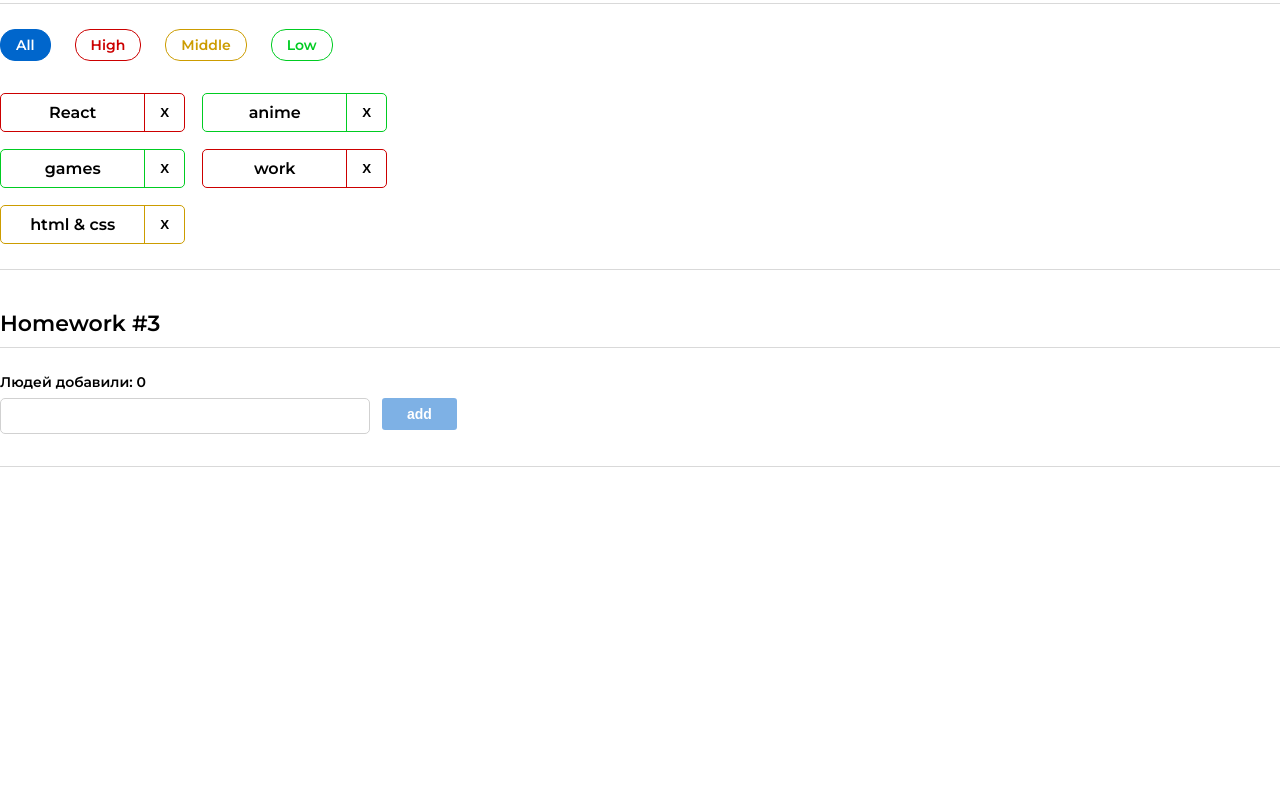
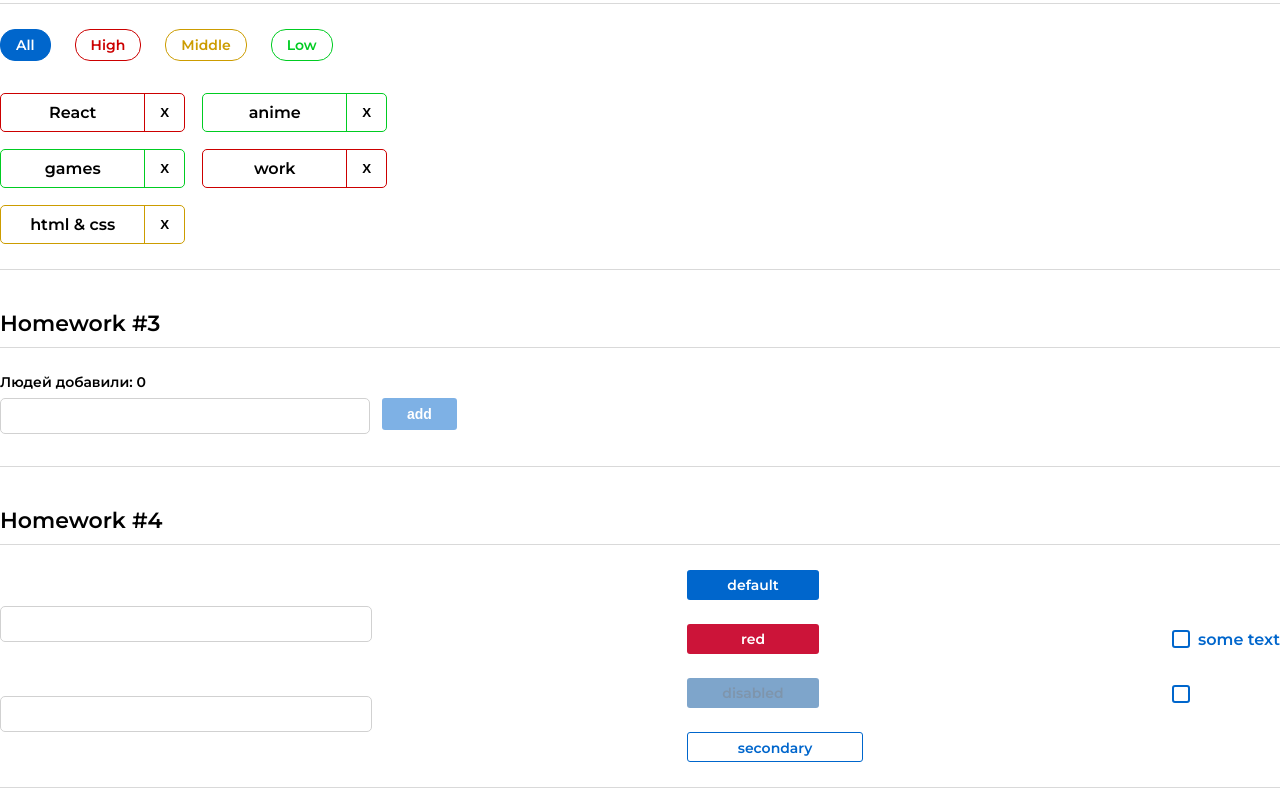
Before and after one commit to YuliyaMartinchuk/hws2, a React (Create React App) app: page / in a window 1280 px wide. Shown: the part 700-1500 px from the top of the page. Before the commit the page ends 1207 px from the top, so only its background shows below. Built offline with nearby package versions, Linux system fonts and the light colour scheme.

Commit message:
hw04 SuperInputText. Class with disable

```diff
--- a/src/s1-main/App.tsx
+++ b/src/s1-main/App.tsx
@@ -3,6 +3,7 @@
 import HW1 from '../s2-homeworks/hw01/HW1'
 import HW2 from "../s2-homeworks/hw02/HW2";
 import HW3 from "../s2-homeworks/hw03/HW3";
+import HW4 from "../s2-homeworks/hw04/HW4";
 
 function App() {
     return (
@@ -11,7 +12,7 @@
             {/*раскомментировать по ходу выполнения*/}
             <HW2/>
             <HW3/>
-            {/*<HW4/>*/}
+            <HW4/>
 
             {/*при выполнении дз 5 и более - закомментировать здесь дз 1-4, так как они есть внутри дз 5*/}
             {/*<HW5/>*/}
--- a/src/s2-homeworks/hw04/common/c1-SuperInputText/SuperInputText.module.css
+++ b/src/s2-homeworks/hw04/common/c1-SuperInputText/SuperInputText.module.css
@@ -1,20 +1,56 @@
 .input:focus {
+    outline: none;
+    border: #d1d1d1 solid 1px;
+
 }
 
 .input {
+
+    font-weight: 500;
+    font-size: 16px;
+    line-height: 20px;
+    color: #000000;
+
+    min-width: 372px;
+    height: 36px;
+
+    padding-left: 12px;
+    border: #d1d1d1 solid 1px;
+    border-radius: 5px;
+    margin-right: 6px;
+
+
 }
 
 .inputWrapper {
+    display: flex;
+    flex-direction: column-reverse;
 }
 
 .superInput {
 }
 
 .errorInput {
+
+    min-width: 372px;
+    height: 36px;
+
+    padding-left: 12px;
+    border: #CC1439 solid 1px;
+    border-radius: 5px;
+    margin-right: 6px;
+
+
 }
 
 .errorInput:focus {
+    border: #CC1439 solid 1px;
 }
 
 .error {
+    font-weight: 400;
+    font-size: 10px;
+    line-height: 12px;
+    color: #CC1439;
+    margin-bottom: 6px;
 }
--- a/src/s2-homeworks/hw04/common/c1-SuperInputText/SuperInputText.tsx
+++ b/src/s2-homeworks/hw04/common/c1-SuperInputText/SuperInputText.tsx
@@ -25,7 +25,7 @@
     {
         onChange,
         onChangeText,
-        onKeyPress,
+        onKeyDown,
         onEnter,
         error,
         className,
@@ -41,7 +41,7 @@
         onChangeText?.(e.currentTarget.value)
     }
     const onKeyPressCallback = (e: KeyboardEvent<HTMLInputElement>) => {
-        onKeyPress?.(e)
+        onKeyDown?.(e)
 
         onEnter && // если есть пропс onEnter
         e.key === 'Enter' && // и если нажата кнопка Enter
@@ -60,7 +60,7 @@
                 id={id}
                 type={'text'}
                 onChange={onChangeCallback}
-                onKeyPress={onKeyPressCallback}
+                onKeyDown={onKeyPressCallback}
                 className={finalInputClassName}
                 {...restProps} // отдаём инпуту остальные пропсы если они есть (value например там внутри)
             />
--- a/src/s2-homeworks/hw04/common/c2-SuperButton/SuperButton.module.css
+++ b/src/s2-homeworks/hw04/common/c2-SuperButton/SuperButton.module.css
@@ -1,36 +1,74 @@
 .button {
+    font-family: 'Montserrat';
+    font-style: normal;
+    font-weight: 600;
+    font-size: 14px;
+    line-height: 20px;
+    color: #FFFFFF;
+
+    padding: 5px 24px;
+    border-radius: 3px;
+    border: none;
+    cursor: pointer;
+
+    width: 132px;
+    height: 30px;
+
+
 }
 
 .disabled {
+    color: #002E5C;
+    background-color: #004D99;
+    opacity: 0.5;
 }
 
 .secondary {
+    background-color: white;
+    color: #0066CC;
+    border: 1px solid #0066CC;
+    width: 176px;
+    top: 1622px;
 }
 
 .default {
+    background-color: #0066CC;
 }
 
 .red {
+    background-color: #CC1439;
 }
 
 .default:hover {
+    background-color: #0080FF;
+
 }
 
 .red:hover {
+    background-color: #FF1A47;
 }
 
 .secondary:hover {
+    background-color:  #E5F0FA;
+    border: #0066CC solid 1px;
+
 }
 
-
 .default:active {
+    background-color:  #E5F0FA;;
 }
 
 .secondary:active {
+    background-color: #C9E5FF;
+    border: #0066CC solid 1px;
+
 }
 
 .red:active {
+    background-color:  #B31232;
+
 }
 
 .button:disabled {
+    background-color: #004D99;
 }
--- a/src/s2-homeworks/hw04/common/c2-SuperButton/SuperButton.tsx
+++ b/src/s2-homeworks/hw04/common/c2-SuperButton/SuperButton.tsx
@@ -17,12 +17,22 @@
         ...restProps // все остальные пропсы попадут в объект restProps, там же будет children
     }
 ) => {
-    const finalClassName = s.button
-        // + (disabled
-        //         ? ...
-        //         : xType === 'red'
-        //             ? ...
+    const finalClassName = s.button +
+
+         (!disabled && xType === 'red' ? ' ' + s.red:  '') +
+         (disabled && xType === 'red' ? ' ' + s.disabled:  '') +
+
+         (!disabled && xType === 'secondary' ? ' ' + s.secondary:  '') +
+
+         (disabled  ? ' ' + s.disabled:  '') +
+        (!disabled && !xType ? ' ' + s.default:  '') +
+        (!disabled  ? ' ' + s.default:  '') +
+
         + (className ? ' ' + className : '') // задачка на смешивание классов
+
+    //         ? ...
+    //         : xType === 'red'
+    //             ? ...
 
     return (
         <button
--- a/src/s2-homeworks/hw04/common/c3-SuperCheckbox/SuperCheckbox.tsx
+++ b/src/s2-homeworks/hw04/common/c3-SuperCheckbox/SuperCheckbox.tsx
@@ -28,6 +28,9 @@
 ) => {
     const onChangeCallback = (e: ChangeEvent<HTMLInputElement>) => {
         // задачка на написание онченджа
+        onChange?.(e)
+
+        onChangeChecked?.(e.currentTarget.checked)
 
     }
 
--- a/src/s2-homeworks/hw13/HW13.tsx
+++ b/src/s2-homeworks/hw13/HW13.tsx
@@ -24,7 +24,7 @@
         const url =
             x === null
                 ? 'https://xxxxxx.ccc' // имитация запроса на не корректный адрес
-                : 'https://incubator-personal-page-back.herokuapp.com/api/3.0/homework/test'
+                : 'https://samurai.it-incubator.io/api/3.0/homework/test'
 
         setCode('')
         setImage('')
--- a/src/s2-homeworks/hw14/HW14.tsx
+++ b/src/s2-homeworks/hw14/HW14.tsx
@@ -16,7 +16,7 @@
 const getTechs = (find: string) => {
     return axios
         .get<{ techs: string[] }>(
-            'https://incubator-personal-page-back.herokuapp.com/api/3.0/homework/test2',
+            'https://samurai.it-incubator.io/api/3.0/homework/test2',
             {params: {find}}
         )
         .catch((e) => {
--- a/src/s2-homeworks/hw15/HW15.tsx
+++ b/src/s2-homeworks/hw15/HW15.tsx
@@ -30,7 +30,7 @@
 const getTechs = (params: ParamsType) => {
     return axios
         .get<{ techs: TechType[], totalCount: number }>(
-            'https://incubator-personal-page-back.herokuapp.com/api/3.0/homework/test3',
+            'https://samurai.it-incubator.io/api/3.0/homework/test3',
             {params}
         )
         .catch((e) => {
```
